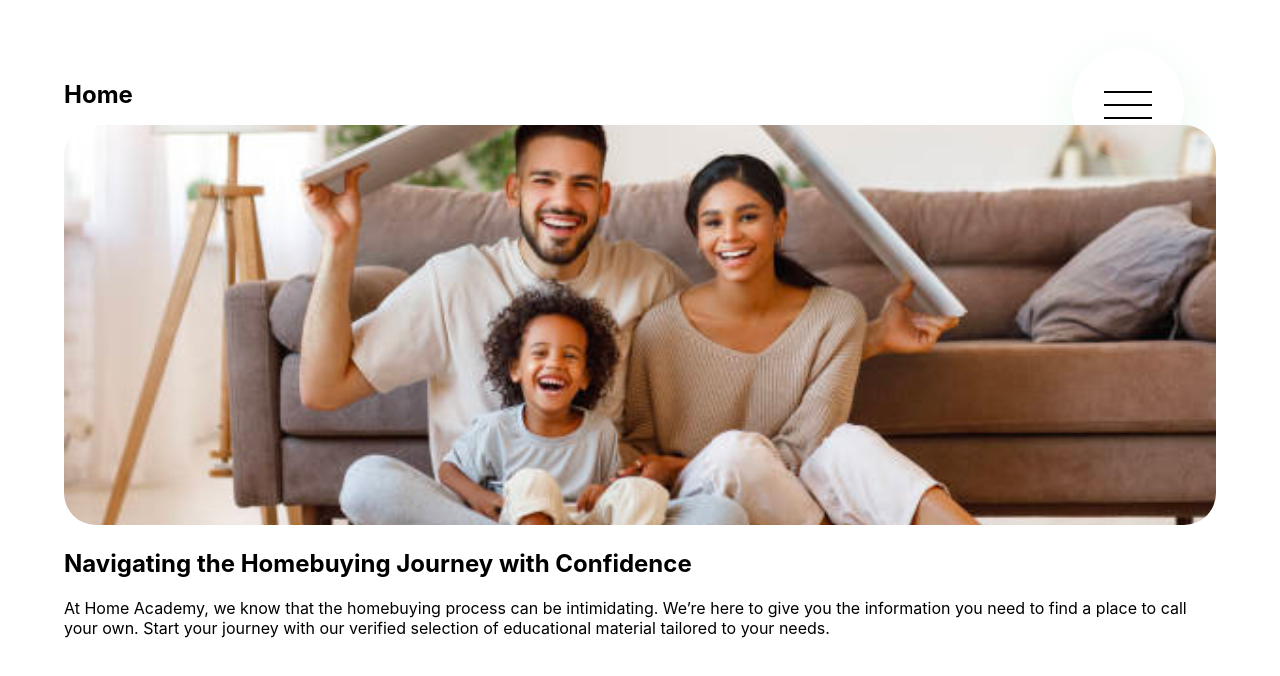
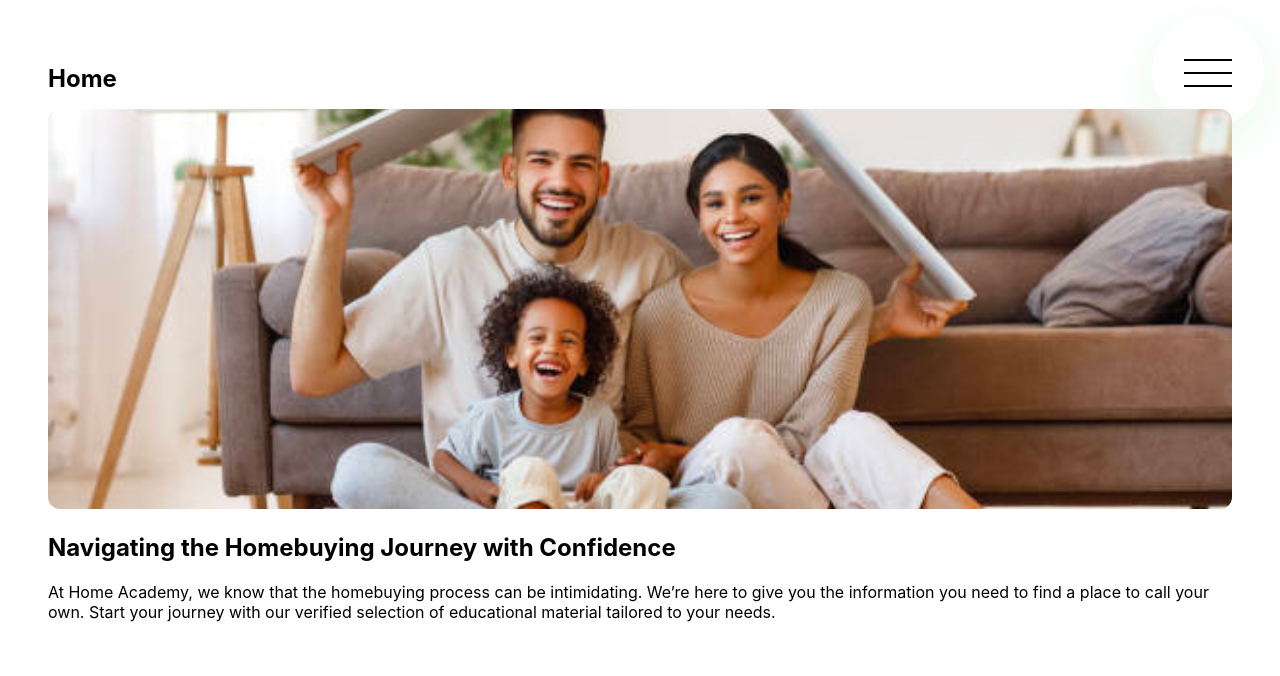
Before and after one commit to glaudiston/c2c, a React (Create React App) app in the folder home-academy-mfe/: page / in a window 1280 px wide. Shown: the top 676 px of the page. Built offline with nearby package versions, Linux system fonts and the light colour scheme.

Commit message:
code reorg for better manutenability

```diff
--- a/home-academy-mfe/src/App.css
+++ b/home-academy-mfe/src/App.css
@@ -1,14 +1,14 @@
 .App{
 	background-color: white;
-width: calc(100vw - 8rem);
-padding: 4rem;
+	width: calc(100vw - 6rem);
+	padding: 3rem;
 }
 
 img{
-border-radius: 2rem;
-width: 100%;
-max-height: calc(50vh);
-object-fit: cover;
+	border-radius: 0.75rem;
+	width: 100%;
+	max-height: calc(50vh);
+	object-fit: cover;
 }
 h1 {
 	font-size: 1.5rem;
--- a/home-academy-mfe/src/App.tsx
+++ b/home-academy-mfe/src/App.tsx
@@ -1,139 +1,4 @@
-import './App.css'
-import styled from "styled-components";
-import { useState } from "react";
-import { CSSTransition, SwitchTransition, Transition, TransitionGroup } from 'react-transition-group';
-import { BrowserRouter as Router, Routes, Route, Link } from "react-router-dom";
+import './App.css';
+import Routes from "./Routes"
 
-const MenuLabel = styled.label`
-  position: fixed;
-  top: 3rem;
-  right: 6rem;
-  border-radius: 50%;
-  height: 7rem;
-  width: 7rem;
-  cursor: pointer;
-  z-index: 1000;
-  box-shadow: 0 1rem 3rem rgba(182, 237, 200, 0.3);
-  text-align: center;
-`;
-
-interface Props {
- clicked : boolean;
-}
-
-const Icon = styled.span`
-  position: relative;
-  background-color: ${(props: Props) => (props.clicked ? "transparent" : "black")};
-  width: 3rem;
-  height: 2px;
-  display: inline-block;
-  margin-top: 3.5rem;
-  transition: all 0.3s;
-  &::before,
-  &::after {
-    content: "";
-    background-color: black;
-    width: 3rem;
-    height: 2px;
-    display: inline-block;
-    position: absolute;
-    left: 0;
-    transition: all 0.3s;
-  }
-  &::before {
-    top: ${(props) => (props.clicked ? "0" : "-0.8rem")};
-    transform: ${(props) => (props.clicked ? "rotate(135deg)" : "rotate(0)")};
-  }
-  &::after {
-    top: ${(props) => (props.clicked ? "0" : "0.8rem")};
-    transform: ${(props) => (props.clicked ? "rotate(-135deg)" : "rotate(0)")};
-  }
-  ${MenuLabel}:hover &::before {
-    top: ${(props) => (props.clicked ? "0" : "-1rem")};
-  }
-  ${MenuLabel}:hover &::after {
-    top: ${(props) => (props.clicked ? "0" : "1rem")};
-  }
-`;
-
-const Menu = (click: boolean) => {
-	return <Transition in={click} timeout={500}>
-          {state => (
-            <div className={'menu menu-' + state} >
-              <ul>
-               <li><a href="/">Home</a></li>
-               <li><a href="/howtobuy">How to buy a home</a></li>
-               <li><a href="/purpose">Our Purpose</a></li>
-              </ul>
-            </div>
-          )}
-	</Transition>
-}
-
-const PageHeader: React.FC<{ children: string }> = ({ children }) => (
-      <header className="App-header">
-	<h1>{children}</h1>
-      </header>
-)
-
-function head(title: string, click: boolean, setClick: any){
-const handleClick = () => setClick(!click);
-return (
-<div>
-<PageHeader>{title}</PageHeader>
-      <MenuLabel htmlFor="navi-toggle" onClick={handleClick}>
-        <Icon clicked={click}>&nbsp;</Icon>
-      </MenuLabel>
-      {Menu(click)}
-</div>
-)
-}
-
-function Home() {
-  const [click, setClick] = useState<boolean>(false);
-
-  return (
-    <div className="App">
-	{head("Home", click, setClick )}
-      <div>
-        <img src="./image.png" className={click ? 'show-menu App-logo' : 'hide-menu App-logo'}  alt="logo" />
-	<h2>Navigating the Homebuying Journey with Confidence</h2>
-        <p>
-          At Home Academy, we know that the homebuying process can be intimidating. We’re here to give you the information you need to find a place to call your own. Start your journey with our verified selection of educational material tailored to your needs.
-        </p>
-      </div>
-    </div>
-  );
-}
-
-function HowToBuy() {
-  const [click, setClick] = useState<boolean>(false);
-	return (
-    <div className="App">
-	{head("How to buy", click, setClick )}
-		</div>
-	)
-}
-
-function Purpose() {
-  const [click, setClick] = useState<boolean>(false);
-	return (
-    <div className="App">
-	{head("Our Purpose", click, setClick )}
-		</div>
-	)
-}
-
-function AppRouter() {
-	return (
-		<Router>
-			<Routes>
-				<Route path="/" element={<Home />} />
-				<Route path="/howtobuy" element={<HowToBuy />} />
-				<Route path="/purpose" element={<Purpose />} />
-			</Routes>
-		</Router>
-	)
-}
-
-export default AppRouter;
+export default Routes;
--- /dev/null
+++ b/home-academy-mfe/src/Home.tsx
@@ -0,0 +1,20 @@
+import { useState } from "react";
+import Head from "./PageHeader"
+function Home() {
+  const [click, setClick] = useState<boolean>(false);
+
+  return (
+    <div className="App">
+	{Head("Home", click, setClick )}
+      <div>
+        <img src="./image.png" className={click ? 'show-menu App-logo' : 'hide-menu App-logo'}  alt="logo" />
+	<h2>Navigating the Homebuying Journey with Confidence</h2>
+        <p>
+          At Home Academy, we know that the homebuying process can be intimidating. We’re here to give you the information you need to find a place to call your own. Start your journey with our verified selection of educational material tailored to your needs.
+        </p>
+      </div>
+    </div>
+  );
+}
+
+export default Home;
--- /dev/null
+++ b/home-academy-mfe/src/HowToBuy.tsx
@@ -0,0 +1,13 @@
+import { useState } from "react";
+import Head from "./PageHeader";
+
+function HowToBuy() {
+  const [click, setClick] = useState<boolean>(false);
+	return (
+    <div className="App">
+	{Head("How to buy", click, setClick )}
+		</div>
+	)
+}
+
+export default HowToBuy;
--- /dev/null
+++ b/home-academy-mfe/src/Menu.tsx
@@ -0,0 +1,71 @@
+import styled from "styled-components";
+import { Transition } from 'react-transition-group';
+
+const MenuLabel = styled.label`
+  position: fixed;
+  top: 1rem;
+  right: 1rem;
+  border-radius: 50%;
+  height: 7rem;
+  width: 7rem;
+  cursor: pointer;
+  z-index: 1000;
+  box-shadow: 0 1rem 3rem rgba(182, 237, 200, 0.3);
+  text-align: center;
+`;
+
+interface Props {
+ clicked : boolean;
+}
+
+const MenuIcon = styled.span`
+  position: relative;
+  background-color: ${(props: Props) => (props.clicked ? "transparent" : "black")};
+  width: 3rem;
+  height: 2px;
+  display: inline-block;
+  margin-top: 3.5rem;
+  transition: all 0.3s;
+  &::before,
+  &::after {
+    content: "";
+    background-color: black;
+    width: 3rem;
+    height: 2px;
+    display: inline-block;
+    position: absolute;
+    left: 0;
+    transition: all 0.3s;
+  }
+  &::before {
+    top: ${(props) => (props.clicked ? "0" : "-0.8rem")};
+    transform: ${(props) => (props.clicked ? "rotate(135deg)" : "rotate(0)")};
+  }
+  &::after {
+    top: ${(props) => (props.clicked ? "0" : "0.8rem")};
+    transform: ${(props) => (props.clicked ? "rotate(-135deg)" : "rotate(0)")};
+  }
+  ${MenuLabel}:hover &::before {
+    top: ${(props) => (props.clicked ? "0" : "-1rem")};
+  }
+  ${MenuLabel}:hover &::after {
+    top: ${(props) => (props.clicked ? "0" : "1rem")};
+  }
+`;
+
+
+const Menu = (click: boolean) => {
+	return <Transition in={click} timeout={500}>
+          {state => (
+            <div className={'menu menu-' + state} >
+              <ul>
+               <li><a href="/">Home</a></li>
+               <li><a href="/howtobuy">How to buy a home</a></li>
+               <li><a href="/purpose">Our Purpose</a></li>
+              </ul>
+            </div>
+          )}
+	</Transition>
+}
+
+export { Menu, MenuLabel, MenuIcon };
--- /dev/null
+++ b/home-academy-mfe/src/PageHeader.tsx
@@ -0,0 +1,22 @@
+import { Menu, MenuLabel, MenuIcon } from "./Menu";
+
+const PageHeader: React.FC<{ children: string }> = ({ children }) => (
+      <header className="App-header">
+	<h1>{children}</h1>
+      </header>
+)
+
+function Head(title: string, click: boolean, setClick: any){
+	const handleClick = () => setClick(!click);
+	return (
+	<div>
+	<PageHeader>{title}</PageHeader>
+	      <MenuLabel htmlFor="navi-toggle" onClick={handleClick}>
+		<MenuIcon clicked={click}>&nbsp;</MenuIcon>
+	      </MenuLabel>
+	      {Menu(click)}
+	</div>
+	)
+}
+
+export default Head;
--- /dev/null
+++ b/home-academy-mfe/src/Purpose.tsx
@@ -0,0 +1,13 @@
+import React, { useState } from "react";
+import Head from "./PageHeader";
+
+const Purpose: React.FC<{}> = props => {
+  const [click, setClick] = useState<boolean>(false);
+	return (
+    <div className="App">
+	{Head("Our Purpose", click, setClick )}
+		</div>
+	)
+}
+
+export default Purpose;
--- /dev/null
+++ b/home-academy-mfe/src/Routes.tsx
@@ -0,0 +1,19 @@
+import React from "react";
+import { BrowserRouter as Router, Routes as ReactRoutes, Route, Link } from "react-router-dom";
+import Home from "./Home";
+import HowToBuy from "./HowToBuy";
+import Purpose from "./Purpose";
+
+const Routes: React.VoidFunctionComponent = () => {
+	return (
+	<Router>
+		<ReactRoutes>
+			<Route path="/" element={<Home />} />
+			<Route path="/howtobuy" element={<HowToBuy />} />
+			<Route path="/purpose" element={<Purpose />} />
+		</ReactRoutes>
+	</Router>
+	)
+}
+
+export default Routes;
```
